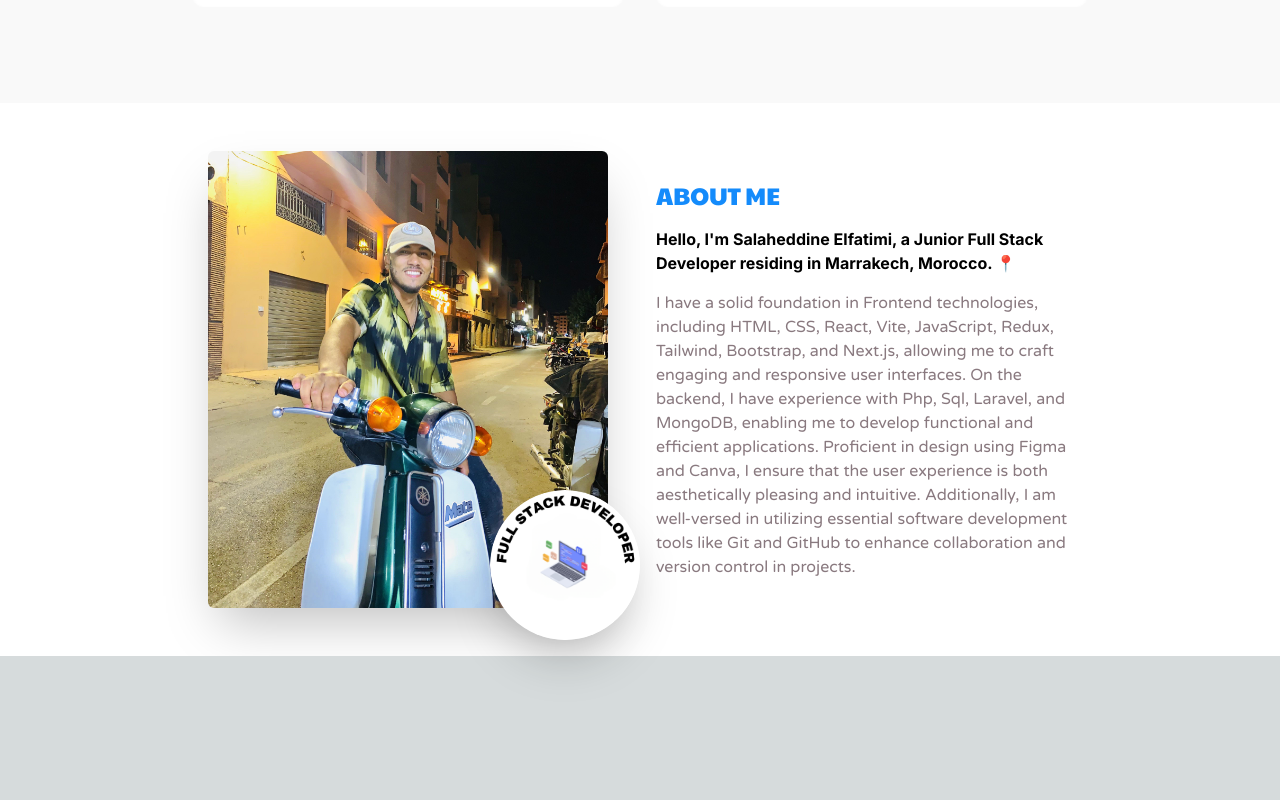
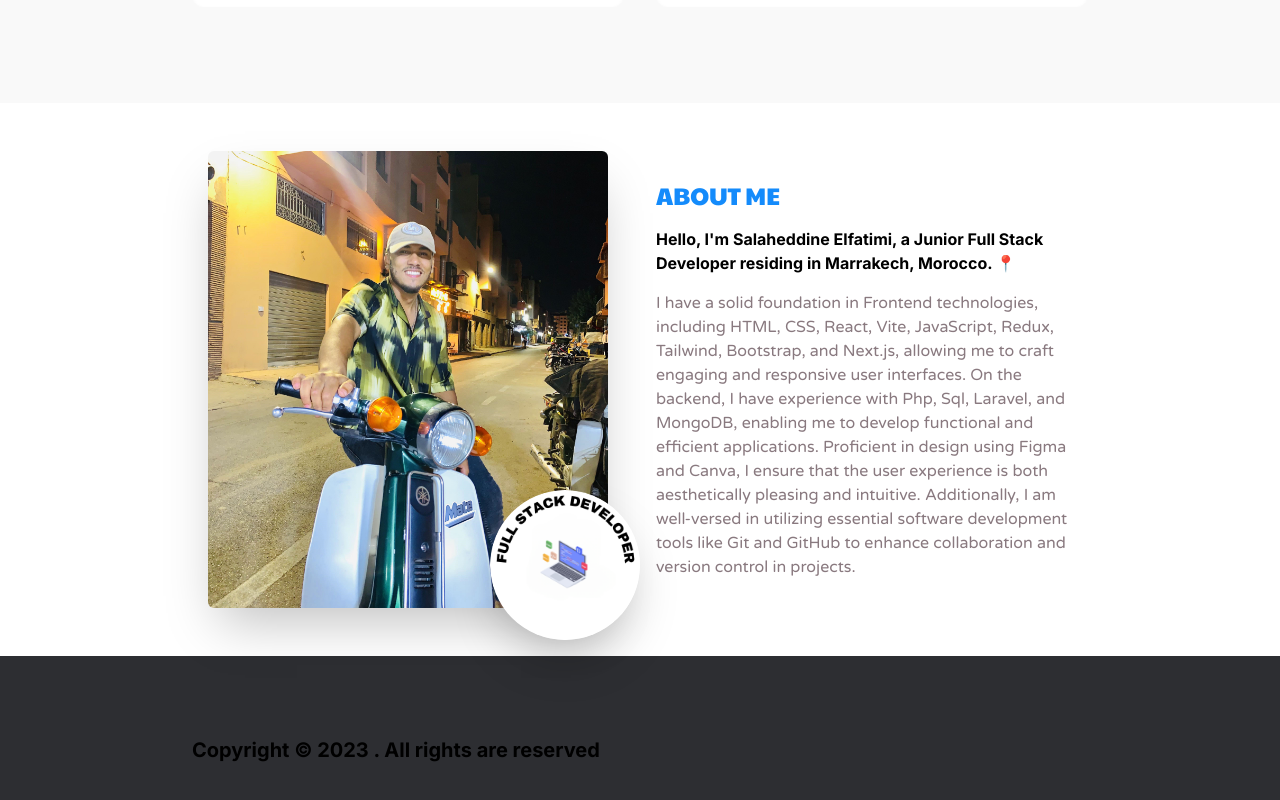
Before and after one commit to salahelfatimi/SalahEddine.Dev-Profilo, a Next.js app: page / in a window 1280 px wide. Shown: the part 1031-1831 px from the top of the page. Before the commit the page ends 1700 px from the top, so only its background shows below. Built offline with nearby package versions, Linux system fonts and the light colour scheme.

Commit message:
add footer

```diff
--- a/src/app/page.js
+++ b/src/app/page.js
@@ -2,6 +2,7 @@ import Nav from '@/components/Nav'
 import Head from '@/components/Head'
 import Image from 'next/image'
 import About from '@/components/About'
+import Footer from '@/components/Footer'
 
 export default function Home() {
   return (
@@ -12,6 +13,7 @@ export default function Home() {
           <Nav/>
           <Head/>
           <About/>
+          <Footer/>
       </div>
 
     </>
--- /dev/null
+++ b/src/components/Footer.js
@@ -0,0 +1,12 @@
+"use client"
+export default function Footer(){
+    return(
+        <>
+            <div className="bg-[#2D2E32] py-20 text-center lg:text-start">
+                <div className="container">
+                    <span className="font-bold text-xl">Copyright &copy; {new Date().getFullYear()} . All rights are reserved</span>
+                </div>
+            </div>
+        </>
+    )
+}
--- a/src/components/Head.js
+++ b/src/components/Head.js
@@ -30,6 +30,7 @@ import TechStack from './Tech-Stack'
                     </div>
                 </div>
             </div>
+
         </>
     )
 }
```
